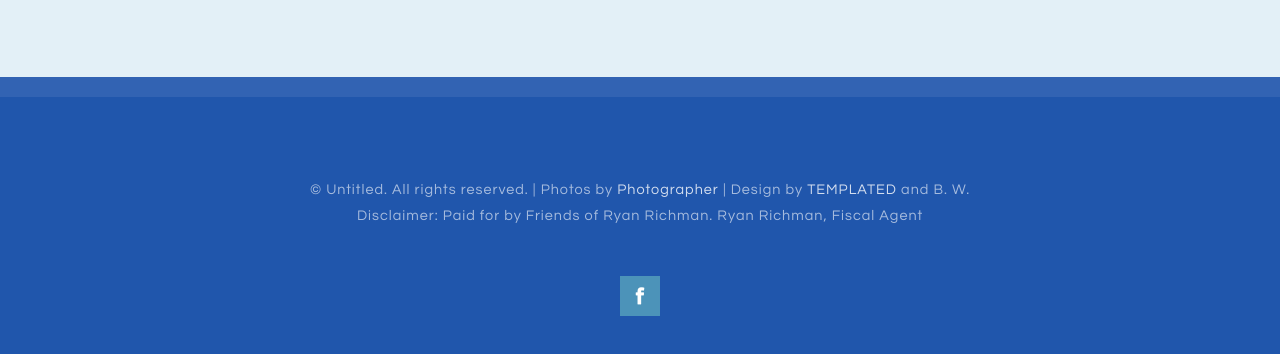
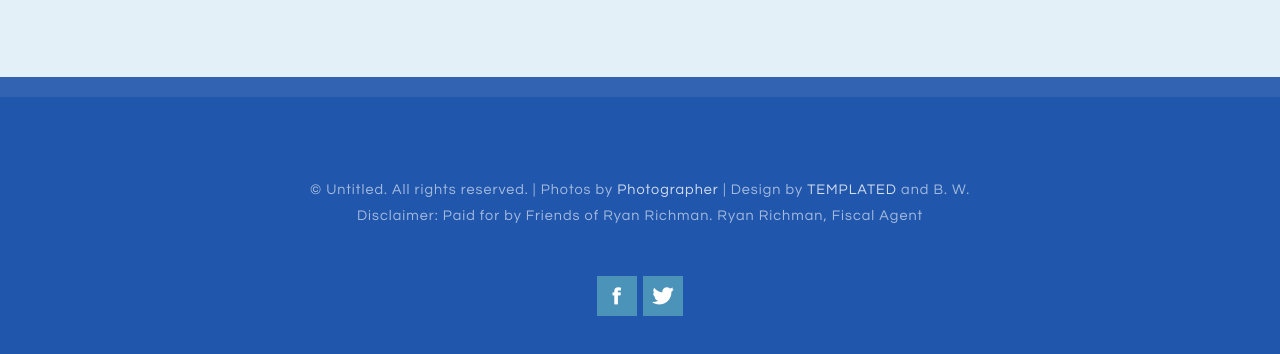
Before and after one commit to b-wimm/Richman2017, a plain HTML site: page about.html in a window 1280 px wide. Shown: the part 1353-1707 px from the top of the page. Drawn offline with Linux system fonts and the light colour scheme.

Commit message:
added twitter button to the bottom of the webpage

```diff
--- a/about.html
+++ b/about.html
@@ -55,6 +55,7 @@ Design by TEMPLATEDhttp://templated.coReleased for free under the Creative Commo
       <ul class="contact">
         <li><a class="icon icon-facebook" href="https://www.facebook.com/Richman4Manchester"><span></span></a><br />
         </li>
+        <li><a class="icon icon-twitter" href="https://twitter.com/richmanfornh"><a/><br/></li>
       </ul>
     </div>
   </body>
```
